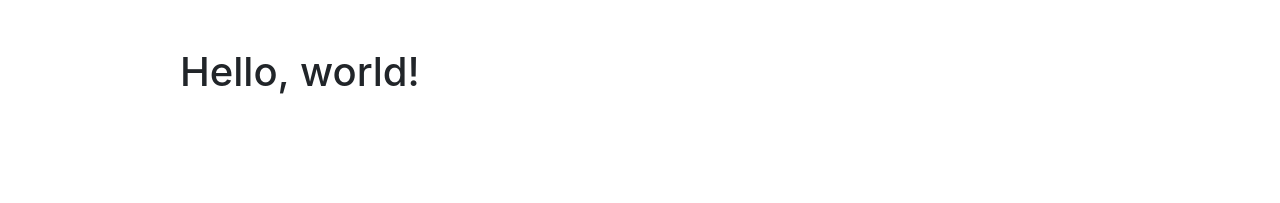
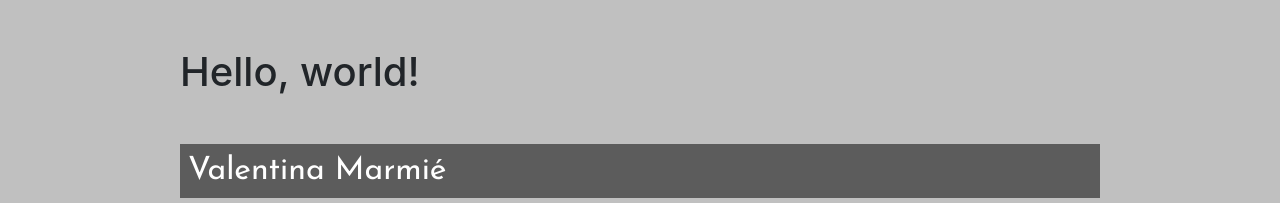
Before and after one commit to vimarmie/ev2, a plain HTML site: page tres.html in a window 1280 px wide. Shown: the top 203 px of the page. Drawn offline with nearby package versions, Linux system fonts and the light colour scheme.

Commit message:
Update style.css

```diff
--- a/style.css
+++ b/style.css
@@ -1,6 +1,21 @@
+@import url('https://fonts.googleapis.com/css?family=Josefin+Sans');
+
+body{
+	background:silver;
+}
+
+h2{
+font-family: 'Josefin Sans', sans-serif;
+font-weight: 400;
+}
+
 
 #menu{
 	position: fixed;
 	bottom:2rem;
 	right:2.5rem;
 }
+
+.bg-migris{
+	background: rgba(50,50,50,0.7);
+}
```
